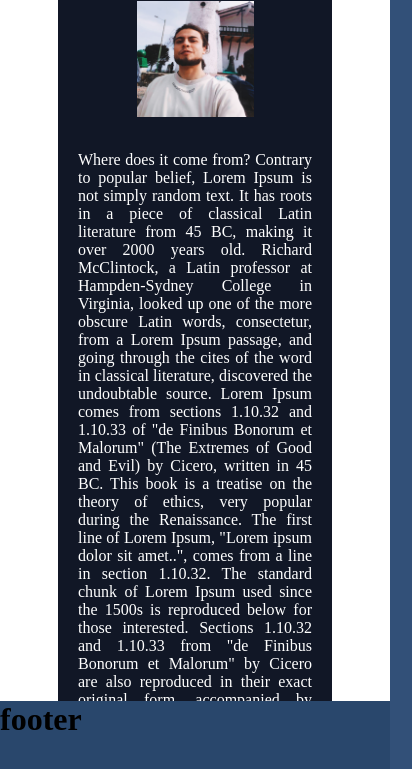
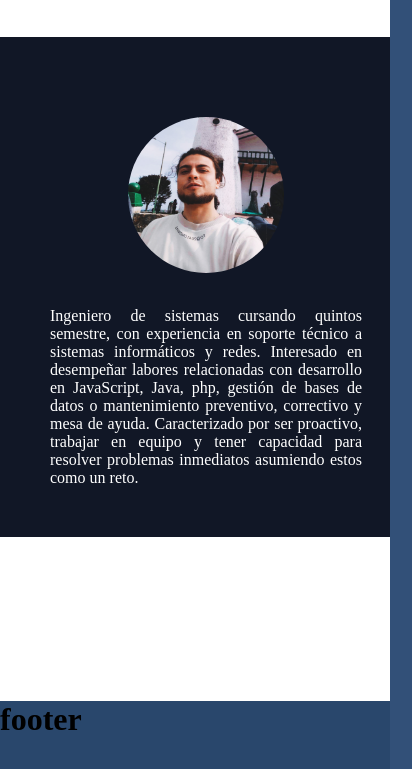
Before and after one commit to k-rubio/kprograming.github.oi, a plain HTML site: page index.html in a window 390 px wide. Shown: the part 63-832 px from the top of the page, 412 px wide, since content can reach past the window. Drawn offline with Linux system fonts and the light colour scheme.

Commit message:
commit 4

```diff
--- a/css/style.css
+++ b/css/style.css
@@ -1,6 +1,7 @@
 *{
 
 	margin: 0;
+	margin-bottom: 0;
 	padding: 0;
 }
 .header{
@@ -55,14 +56,14 @@
 
 
 .container-main {
+
 	text-align: center;
 	padding: 20px;
 	background-color: rgb(17, 23, 38 );
 	display: flex;
 	width: 60%;
 	align-items: center;
-	height: 95vh;
-	margin: 0 auto;
+	margin: 100px auto 10px;
 }
 
 .main p{
@@ -79,7 +80,7 @@
 }
 .kevin{
  	margin: 30px;
-	width: 50%;
+	width: 30%;
 }
 /*HASTA ESTE PUENTO YA TENEMOS EL BANNER PARA ECRITORIO SOLO ARIA FALTA MODIFICAR LAS PROPIEDADES A GUSTO*/
 
@@ -122,4 +123,23 @@
 	.nav-menu_visible{ /*esta es la propiedad que controlamos con el js*/
 		left: 0;
 	}
+	.container-main {
+	text-align: center;
+	padding: 50px;
+	background-color: rgb(17, 23, 38 );
+	display: flex;
+	width: 80%;
+	align-items: center;
+	margin: 100px auto 10px;
+ 	}
+
+ 	.main p{
+	text-align: justify;
+	color:white;
+	}
+	.kevin{
+	border-radius: 50%;
+ 	margin: 2x0px;
+	width: 50%;
 }
+}
--- a/index.html
+++ b/index.html
@@ -27,10 +27,7 @@
 		<main class="main">
 			<img src="img/Kevin.jpeg" class="kevin">
 			<p>
-				Where does it come from?
-				Contrary to popular belief, Lorem Ipsum is not simply random text. It has roots in a piece of classical Latin literature from 45 BC, making it over 2000 years old. Richard McClintock, a Latin professor at Hampden-Sydney College in Virginia, looked up one of the more obscure Latin words, consectetur, from a Lorem Ipsum passage, and going through the cites of the word in classical literature, discovered the undoubtable source. Lorem Ipsum comes from sections 1.10.32 and 1.10.33 of "de Finibus Bonorum et Malorum" (The Extremes of Good and Evil) by Cicero, written in 45 BC. This book is a treatise on the theory of ethics, very popular during the Renaissance. The first line of Lorem Ipsum, "Lorem ipsum dolor sit amet..", comes from a line in section 1.10.32.
-
-				The standard chunk of Lorem Ipsum used since the 1500s is reproduced below for those interested. Sections 1.10.32 and 1.10.33 from "de Finibus Bonorum et Malorum" by Cicero are also reproduced in their exact original form, accompanied by English versions from the 1914 translation by H. Rackham
+				Ingeniero de sistemas cursando quintos semestre, con experiencia en soporte técnico a sistemas informáticos y redes. Interesado en desempeñar labores relacionadas con desarrollo en JavaScript, Java, php, gestión de bases de datos o mantenimiento preventivo, correctivo y mesa de ayuda. Caracterizado por ser proactivo, trabajar en equipo y tener capacidad para resolver problemas inmediatos asumiendo estos como un reto.
 			</p>
 		</main>
 	</div>
```
